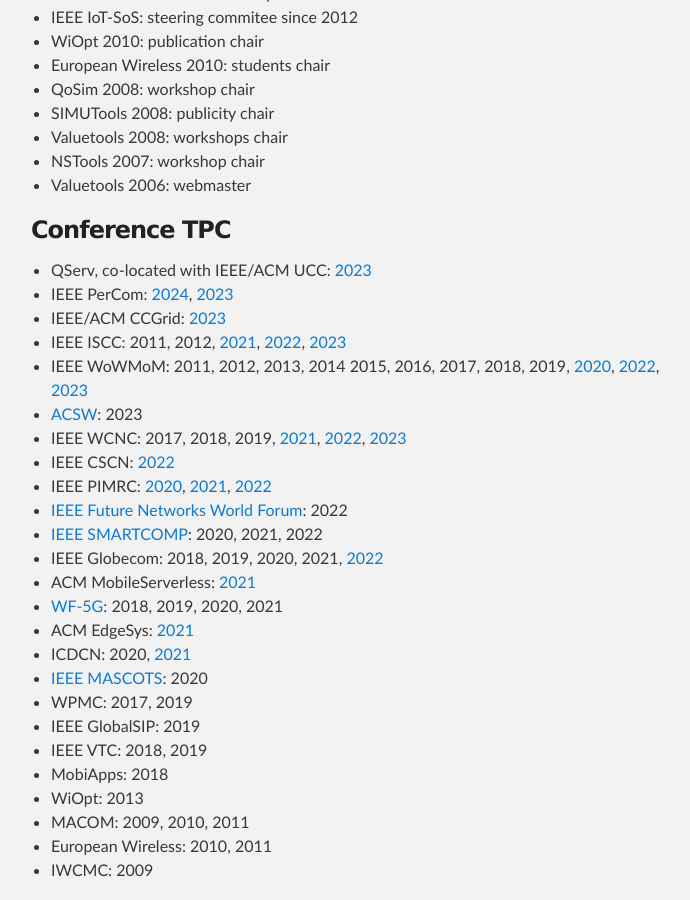
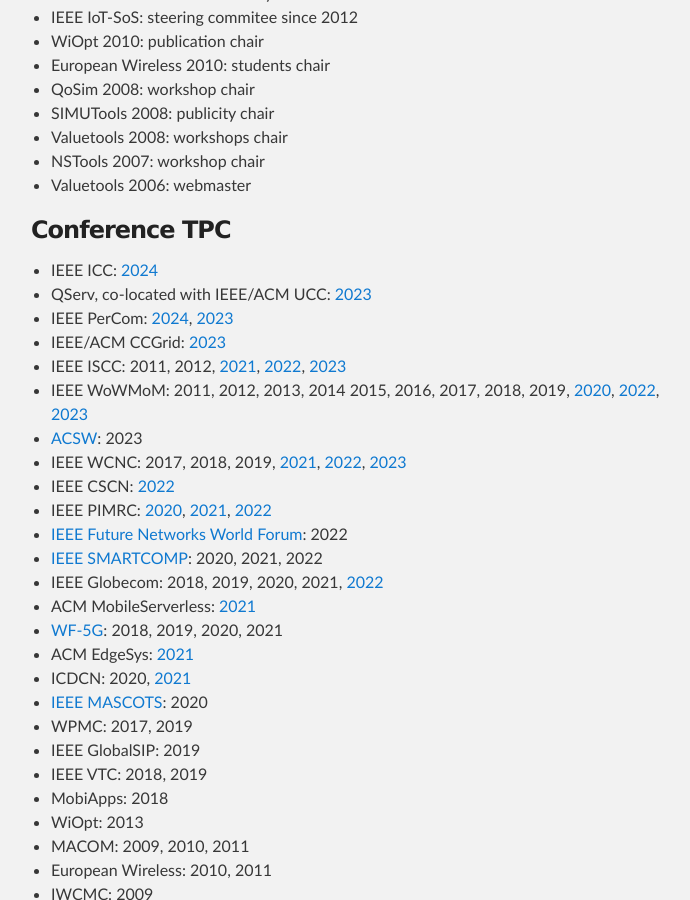
Before and after one commit to ccicconetti/ccicconetti.github.io, a Jekyll site: the page built from editorial.md, in a window 1280 px wide and 900 px high, scrolled down 855 px. Shown: the whole window, without its empty margins (289-979 px from the left). Built offline with Jekyll 4.4.1, drawn with Linux system fonts in a browser that asks for light colours.

Commit message:
Add ICC'24 TPC

```diff
--- a/editorial.md
+++ b/editorial.md
@@ -36,6 +36,7 @@ layout: page
 
 ### Conference TPC
 
+- IEEE ICC: [2024](https://icc2024.ieee-icc.org/)
 - QServ, co-located with IEEE/ACM UCC: [2023](https://qserv23.github.io/)
 - IEEE PerCom: [2024](https://www.percom.org/), [2023](https://www.percom.org/PerCom2023/)
 - IEEE/ACM CCGrid: [2023](https://ccgrid2023.iisc.ac.in/)
```
